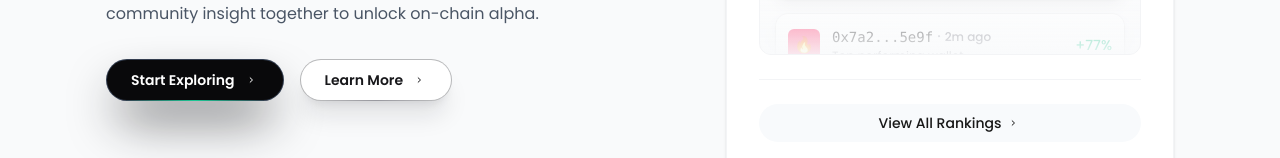
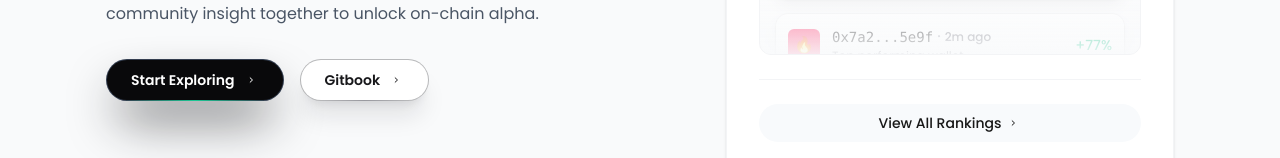
Before and after one commit to designer789/rankchain, a Next.js app: page / in a window 1280 px wide. Shown: the part 513-671 px from the top of the page. Built offline with nearby package versions, Linux system fonts and the light colour scheme.

Commit message:
Update Hero.tsx

```diff
--- a/src/components/Hero.tsx
+++ b/src/components/Hero.tsx
@@ -38,6 +38,7 @@ export default function Hero() {
               Discover top-performing wallets. Rank the smartest traders. Earn rewards for being right. RankChain brings AI and community insight together to unlock on-chain alpha.
             </p>
             <div className="flex flex-col sm:flex-row gap-3 md:gap-4">
+              <a href="#Features">
               <button className="bg-slate-800 no-underline group cursor-pointer relative shadow-2xl shadow-zinc-900 rounded-full p-px text-sm font-semibold leading-6 text-white inline-block">
                 <span className="absolute inset-0 overflow-hidden rounded-full">
                   <span className="absolute inset-0 rounded-full bg-[image:radial-gradient(75%_100%_at_50%_0%,rgba(56,189,248,0.6)_0%,rgba(56,189,248,0)_75%)] opacity-0 transition-opacity duration-500 group-hover:opacity-100" />
@@ -62,6 +63,7 @@ export default function Hero() {
                 </div>
                 <span className="absolute -bottom-0 left-[1.125rem] h-px w-[calc(100%-2.25rem)] bg-gradient-to-r from-emerald-400/0 via-emerald-400/90 to-emerald-400/0 transition-opacity duration-500 group-hover:opacity-40" />
               </button>
+                </a>
 
               <a href="https://rankchain.gitbook.io/docs/" target="_blank" rel="noopener">
               <button className="bg-zinc-900/10 no-underline group cursor-pointer relative shadow-xl shadow-zinc-900/10 rounded-full p-px text-sm font-semibold leading-6 text-black inline-block">
@@ -69,7 +71,7 @@ export default function Hero() {
                   <span className="absolute inset-0 rounded-full bg-[image:radial-gradient(75%_100%_at_50%_0%,rgba(56,189,248,0.3)_0%,rgba(56,189,248,0)_75%)] opacity-0 transition-opacity duration-500 group-hover:opacity-100" />
                 </span>
                 <div className="relative flex space-x-2 items-center z-10 rounded-full bg-white py-2 px-6 ring-1 ring-zinc-900/20 text-zinc-900">
-                  <span>Learn More</span>
+                  <span>Gitbook</span>
                   <svg
                     fill="none"
                     height="16"
```
